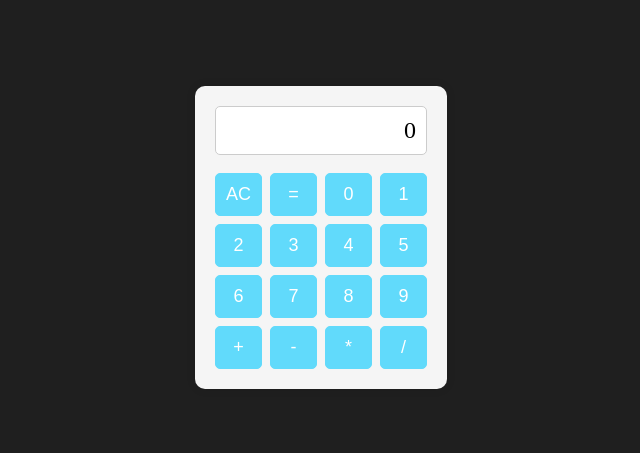
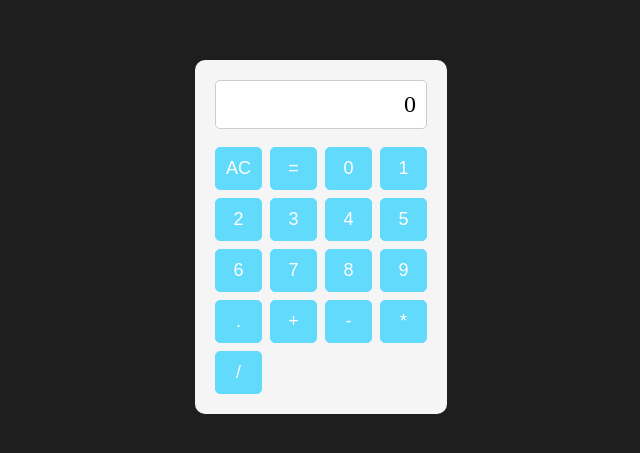
Before and after one commit to mohamed-benoughidene/Calculator, a React (Create React App) app: page / in a window 1280 px wide. Shown: the part 171-624 px from the top of the page, without its empty margins (319-959 px from the left). Built offline with nearby package versions, Linux system fonts and the light colour scheme.

Commit message:
Update App.jsx

```diff
--- a/src/App.jsx
+++ b/src/App.jsx
@@ -33,8 +33,10 @@ if(mathOperation.num2){
   // Function to handle equal button click
 function handleEqualClick(equalButtonPressed){
   return new Promise((resolve, reject) => {
-    const parseNum1 = parseInt(mathOperation.num1);
-    const parseNum2 = parseInt(mathOperation.num2);
+   const parseNum1 = parseFloat(mathOperation.num1);
+    const parseNum2 = parseFloat(mathOperation.num2);
+
+    console.log(parseNum1, parseNum2);
     switch (mathOperation.operator) {
       case "+":
         setMathOperation({
@@ -121,6 +123,10 @@ function handleClear(){
       <button id="nine" onClick={() => handleNumberClick("9")}>
         9
       </button>
+
+      <button id="decimal" onClick={() => handleNumberClick(".")} >
+        .
+      </button>
       <button id="add" onClick={() => handleOperatorClick("+")}>
         +
       </button>
```
